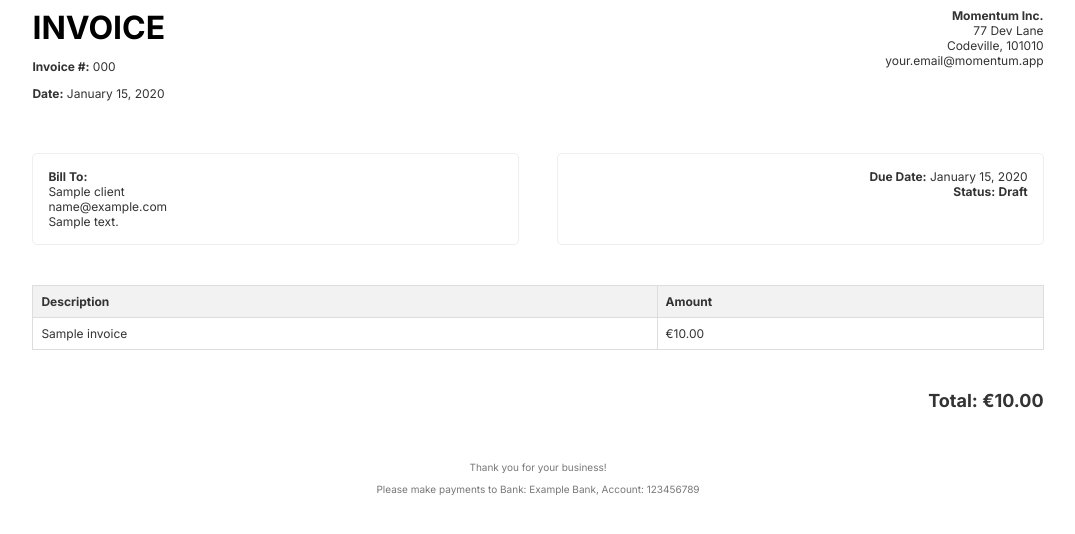
After one commit to Tilooo/momentum, a Django app: template core/templates/core/invoice_pdf.html in a window 1280 px wide. The commit adds this page. Shown: the top 534 px of the page, without its empty margins (102-1177 px from the left). Run offline with Django 5.2, Linux system fonts and the light colour scheme; the template is opened without the code that fills it: values that come from a table or form of the project are taken from there, others are empty; tables that the repository leaves empty hold one stand-in row (values such as "Sample post").

Commit message:
19. PDF invoice generation with WeasyPrint.

```diff
--- /dev/null
+++ b/core/templates/core/invoice_pdf.html
@@ -0,0 +1,122 @@
+<!DOCTYPE html>
+<html lang="en">
+<head>
+    <meta charset="UTF-8">
+    <title>Invoice {{ invoice.invoice_number }}</title>
+    <style>
+        @import url('https://fonts.googleapis.com/css2?family=Inter:wght@400;700&display=swap');
+        body {
+            font-family: 'Inter', sans-serif;
+            font-size: 12px;
+            color: #333;
+        }
+        .container {
+            width: 80%;
+            margin: auto;
+        }
+        .header {
+            display: flex;
+            justify-content: space-between;
+            align-items: flex-start;
+            margin-bottom: 40px;
+        }
+        .header h1 {
+            font-size: 32px;
+            color: #000;
+            margin: 0;
+        }
+        .company-details {
+            text-align: right;
+        }
+        .details {
+            display: flex;
+            justify-content: space-between;
+            margin-bottom: 40px;
+        }
+        .details-box {
+            padding: 15px;
+            border: 1px solid #eee;
+            border-radius: 5px;
+            width: 45%;
+        }
+        table {
+            width: 100%;
+            border-collapse: collapse;
+            margin-bottom: 40px;
+        }
+        th, td {
+            border: 1px solid #ddd;
+            padding: 8px;
+            text-align: left;
+        }
+        th {
+            background-color: #f2f2f2;
+        }
+        .total {
+            text-align: right;
+            font-size: 18px;
+            font-weight: bold;
+        }
+        .footer {
+            margin-top: 50px;
+            text-align: center;
+            font-size: 10px;
+            color: #777;
+        }
+    </style>
+</head>
+<body>
+    <div class="container">
+        <div class="header">
+            <div>
+                <h1>INVOICE</h1>
+                <p><strong>Invoice #:</strong> {{ invoice.invoice_number }}</p>
+                <p><strong>Date:</strong> {{ invoice.created_at|date:"F d, Y" }}</p>
+            </div>
+            <div class="company-details">
+                <strong>Momentum Inc.</strong><br>
+                77 Dev Lane<br>
+                Codeville, 101010<br>
+                your.email@momentum.app
+            </div>
+        </div>
+
+        <div class="details">
+            <div class="details-box">
+                <strong>Bill To:</strong><br>
+                {{ invoice.client.name }}<br>
+                {{ invoice.client.email }}<br>
+                {% if invoice.client.address %}
+                    {{ invoice.client.address|linebreaksbr }}
+                {% endif %}
+            </div>
+            <div class="details-box" style="text-align: right;">
+                <strong>Due Date:</strong> {{ invoice.due_date|date:"F d, Y" }}<br>
+                <strong>Status:</strong> <span style="font-weight: bold;">{{ invoice.get_status_display }}</span>
+            </div>
+        </div>
+
+        <table>
+            <thead>
+                <tr>
+                    <th>Description</th>
+                    <th>Amount</th>
+                </tr>
+            </thead>
+            <tbody>
+                <tr>
+                    <td>{{ invoice.title }}</td>
+                    <td>€{{ invoice.amount|floatformat:2 }}</td>
+                </tr>
+            </tbody>
+        </table>
+
+        <p class="total">Total: €{{ invoice.amount|floatformat:2 }}</p>
+
+        <div class="footer">
+            <p>Thank you for your business!</p>
+            <p>Please make payments to Bank: Example Bank, Account: 123456789</p>
+        </div>
+    </div>
+</body>
+</html>
--- a/core/urls.py
+++ b/core/urls.py
@@ -12,6 +12,7 @@ urlpatterns = [
     path('invoices/<int:pk>/delete/', views.invoice_delete, name='invoice-delete'),
     path('invoices/<int:pk>/', views.invoice_detail, name='invoice-detail'),
     path('invoices/clear/', views.clear_form, name='clear-form'),
+    path('invoices/<int:pk>/pdf/', views.generate_invoice_pdf, name='invoice-pdf'),
 
     # expense urls
     path('expenses/', views.expense_list, name='expense-list'),
```
Also changed, not shown: core/templates/core/partials/invoice_item.html (+50 -22 lines), core/views.py (+15 -4 lines).
